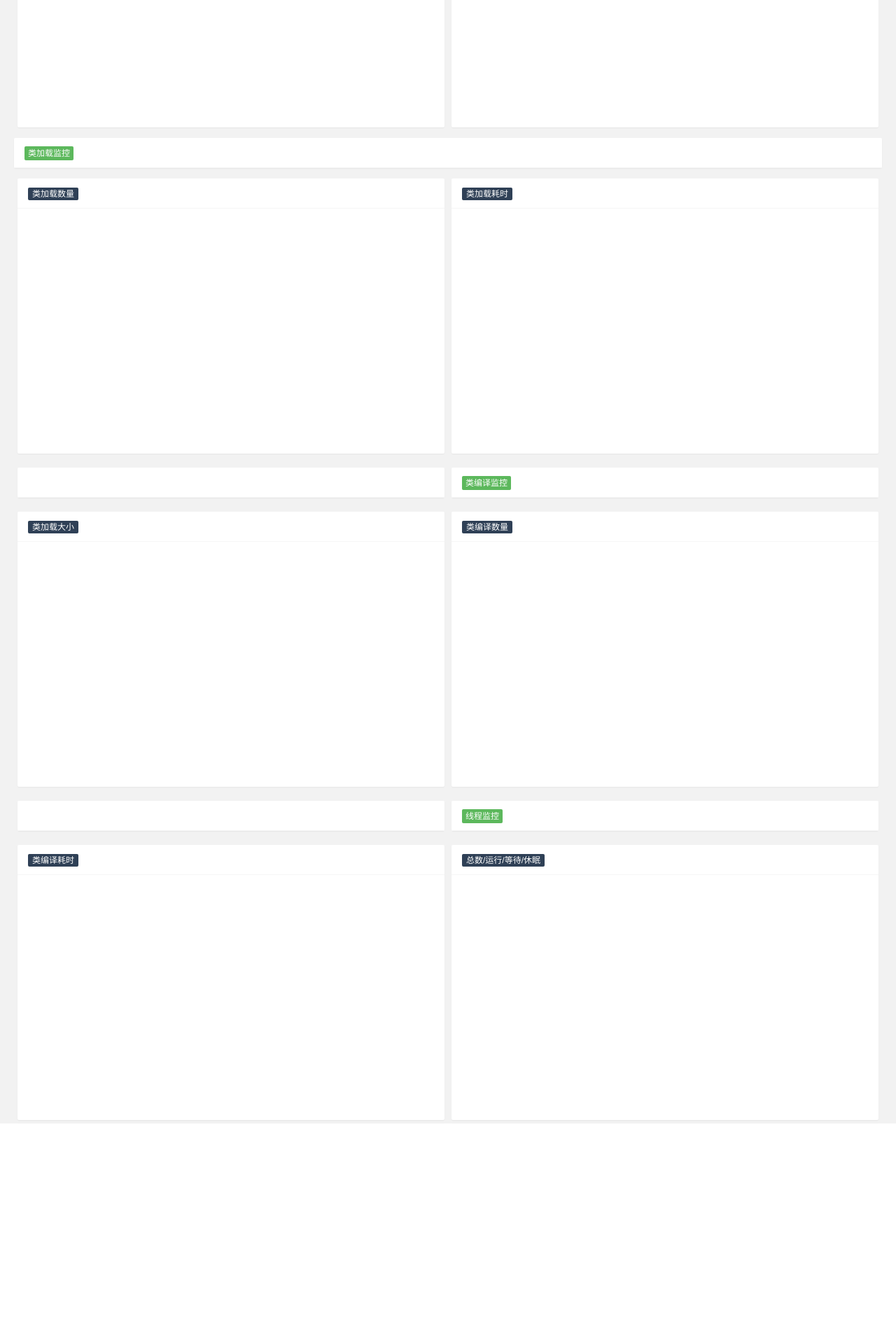
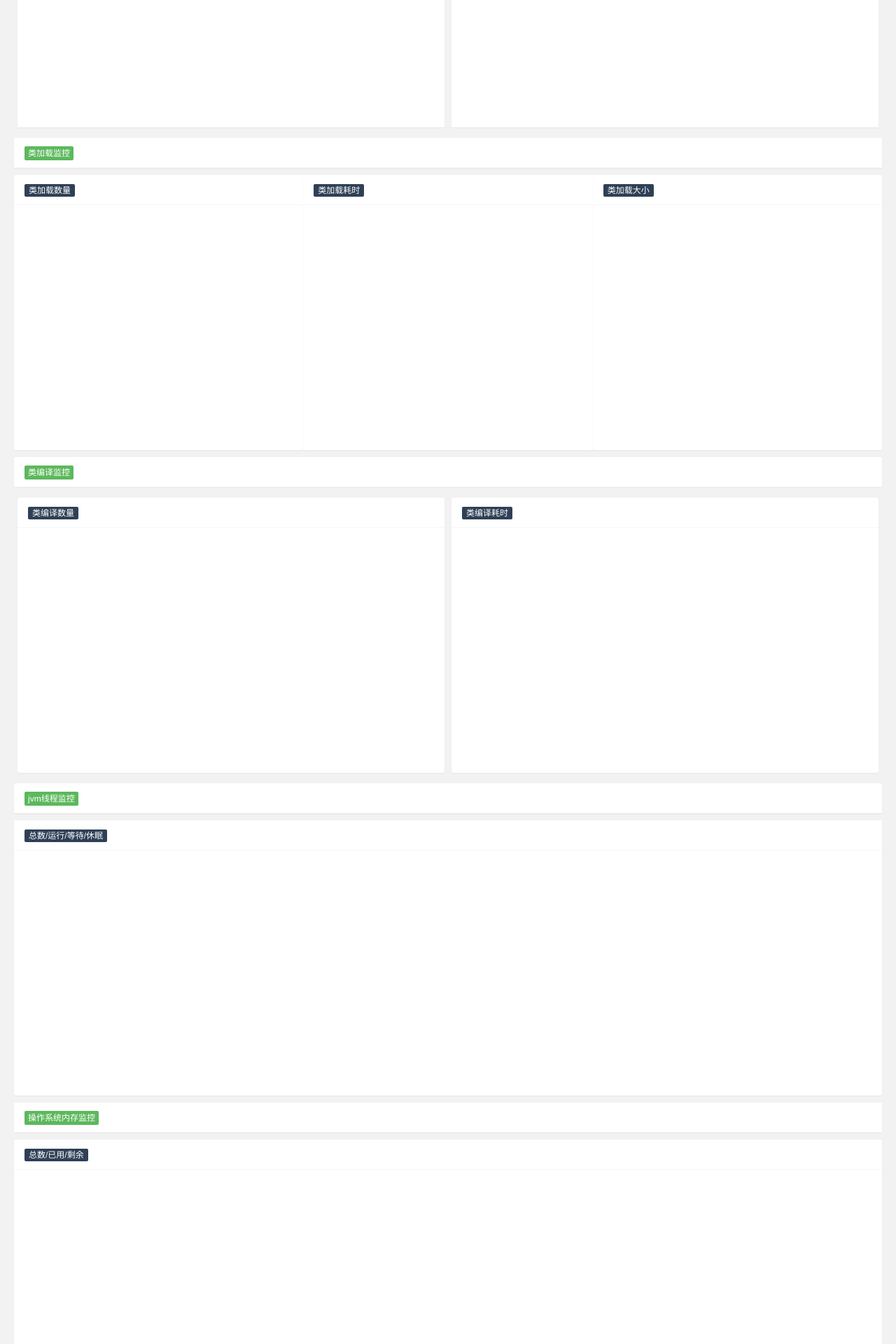
Before and after one commit to userlang/jvm-agent-monitor, a Spring app: page /monitor in a window 1280 px wide. Shown: the part 1732-3652 px from the top of the page at 70% size. Before the commit the page ends 3337 px from the top, so only its background shows below. Run offline with Thymeleaf, Linux system fonts and the light colour scheme; the template is opened without the code that fills it, so the values that code supplies are empty; some of the project's set-up classes (security, data sources, template engines, error pages and the like) are left out, and stand-ins take their place.

Commit message:
增加传感器 和内存获取信息

```diff
--- a/Jvm-Monitor/src/main/java/com/langjn/monitor/task/MonitiorTask.java
+++ b/Jvm-Monitor/src/main/java/com/langjn/monitor/task/MonitiorTask.java
@@ -122,6 +122,7 @@ public class MonitiorTask {
 			JSONObject info=JSONObject.parseObject(HttpUtil.URLGet(url+"/jvm_agent/info/memory"));
 			if(info.getIntValue("code")==0){
 				MemoryEntity entity = info.getObject("memory", MemoryEntity.class);
+				entity.setName(i.getName());
 				memoryTableMapper.insert(entity);
 			}
 		});
@@ -139,6 +140,7 @@ public class MonitiorTask {
 			JSONObject info=JSONObject.parseObject(HttpUtil.URLGet(url+"/jvm_agent/info/sensors"));
 			if(info.getIntValue("code")==0){
 				SensorsEntity entity = info.getObject("sensors", SensorsEntity.class);
+				entity.setName(i.getName());
 				sensorsTableMapper.insert(entity);
 			}
 		});
--- /dev/null
+++ b/Jvm-Monitor/src/main/resources/static/js/memory.js
@@ -0,0 +1,88 @@
+function memory(data) {
+
+    var myChart = echarts.init(document.getElementById('sys_memory'));
+    myChart.setOption(option = {
+        backgroundColor: background_color,
+        title: {
+            subtext: '单位/GB',
+            textStyle: {
+                color: '#fff'
+            }
+        },
+        xAxis: {
+            axisLine: { lineStyle: { color: '#fff' } },
+            data: data.map(function (item) {
+                return item.date;
+            }),
+            nameTextStyle: {
+                color: '#fff'
+            }
+        },
+        yAxis: {
+            scale: true,
+            axisLine: { lineStyle: { color: '#fff' } },
+            splitLine: { show: false }
+        },
+        tooltip: my_tooltip,
+        toolbox: my_toolbox,
+        dataZoom: [{
+            startValue: data[0].date
+        }, {
+            type: 'inside'
+        }],
+        visualMap: [{
+            // 针对 EC 系列的 visualMap
+            seriesIndex: 0,
+            show: false,
+            inRange: {
+                color: colors[0]
+            }
+        },{
+            // 针对 EU 系列的 visualMap
+            seriesIndex: 1,
+            show: false,
+            inRange: {
+                color: colors[1]
+            }
+        },{
+            // 针对 EC 系列的 visualMap
+            seriesIndex: 2,
+            show: false,
+            inRange: {
+                color: colors[2]
+            }
+        }],
+        series: [
+            {
+                name: "Total",//（2）
+                type: 'line',
+                data: data.map(function (item) {
+                    return item.total;
+                }),
+                lineStyle: {
+                    color: colors[0]
+                }
+            },
+            {
+                name: "free",//（3）
+                type: 'line',
+                data: data.map(function (item) {
+                    return item.free
+                }),
+                lineStyle: {
+                    color: colors[1]
+                }
+            },
+            {
+                name: "used",//（3）
+                type: 'line',
+                data: data.map(function (item) {
+                    return item.used
+                }),
+                lineStyle: {
+                    color: colors[2]
+                }
+            }
+             ]
+    });
+}
--- a/Jvm-Monitor/src/main/resources/static/js/socket.js
+++ b/Jvm-Monitor/src/main/resources/static/js/socket.js
@@ -57,6 +57,22 @@ function thread() {
     });
 }
 
+
+function memory() {
+    var socket = new SockJS('/websocket');
+    var stompClient = Stomp.over(socket);
+    stompClient.connect({}, function (frame) {
+        stompClient.subscribe('/topic/memory', function (d) {
+            var data = JSON.parse(d.body)
+            memory(data);
+            setTimeout(function () {
+                stompClient.send("/app/memory", {}, GetQueryString("pid"));
+            }, interval_time);
+        });
+        stompClient.send("/app/memory", {}, GetQueryString("pid"));
+    });
+}
+
 //加载层-默认风格
 layer.load();
 
@@ -64,6 +80,7 @@ layer.load();
 gc()
 cl()
 thread()
+memory()
 
 //此处演示关闭
 setTimeout(function () {
--- a/Jvm-Monitor/src/main/resources/templates/monitor.html
+++ b/Jvm-Monitor/src/main/resources/templates/monitor.html
@@ -151,7 +151,7 @@
         </div>
     </div>
 
-    <div class="layui-col-md6">
+        <div class="layui-col-md4">
             <div class="layui-card">
                 <div class="layui-card-header">
                     <span class="layui-badge layui-bg-cyan">类加载数量</span>
@@ -161,7 +161,7 @@
             </div>
         </div>
 
-    <div class="layui-col-md6">
+        <div class="layui-col-md4">
             <div class="layui-card">
                 <div class="layui-card-header">
                     <span class="layui-badge layui-bg-cyan">类加载耗时</span>
@@ -171,23 +171,7 @@
             </div>
         </div>
 
-    <div class="layui-col-md6" style="margin: 10px 0 10px 0">
-        <div class="layui-card">
-            <div class="layui-card-header">
-                <!--<span class="layui-badge layui-bg-green title">类加载监控</span>-->
-            </div>
-        </div>
-    </div>
-
-    <div class="layui-col-md6" style="margin: 10px 0 10px 0">
-        <div class="layui-card">
-            <div class="layui-card-header">
-                <span class="layui-badge layui-bg-green title">类编译监控</span>
-            </div>
-        </div>
-    </div>
-
-    <div class="layui-col-md6">
+        <div class="layui-col-md4">
             <div class="layui-card">
                 <div class="layui-card-header">
                     <span class="layui-badge layui-bg-cyan">类加载大小</span>
@@ -197,28 +181,22 @@
             </div>
         </div>
 
+    <div class="layui-col-md12" style="margin: 10px 0 10px 0">
+        <div class="layui-card">
+            <div class="layui-card-header">
+                <span class="layui-badge layui-bg-green title">类编译监控</span>
+            </div>
+        </div>
+    </div>
+
+
+
     <div class="layui-col-md6">
         <div class="layui-card">
             <div class="layui-card-header">
                 <span class="layui-badge layui-bg-cyan">类编译数量</span>
             </div>
             <div class="layui-card-body" id="comn" style="height: 330px">
-            </div>
-        </div>
-    </div>
-
-    <div class="layui-col-md6" style="margin: 10px 0 10px 0">
-        <div class="layui-card">
-            <div class="layui-card-header">
-                <!--<span class="layui-badge layui-bg-green title">类编译监控</span>-->
-            </div>
-        </div>
-    </div>
-
-    <div class="layui-col-md6" style="margin: 10px 0 10px 0">
-        <div class="layui-card">
-            <div class="layui-card-header">
-                <span class="layui-badge layui-bg-green title">线程监控</span>
             </div>
         </div>
     </div>
@@ -233,12 +211,40 @@
         </div>
     </div>
 
-    <div class="layui-col-md6">
+    <div class="layui-col-md12" style="margin: 10px 0 10px 0">
+        <div class="layui-card">
+            <div class="layui-card-header">
+                <span class="layui-badge layui-bg-green title">jvm线程监控</span>
+            </div>
+        </div>
+    </div>
+
+
+
+
+    <div class="layui-col-md12">
         <div class="layui-card">
             <div class="layui-card-header">
                 <span class="layui-badge layui-bg-cyan">总数/运行/等待/休眠</span>
             </div>
             <div class="layui-card-body" id="thread" style="height: 330px">
+            </div>
+        </div>
+    </div>
+
+    <div class="layui-col-md12" style="margin: 10px 0 10px 0">
+        <div class="layui-card">
+            <div class="layui-card-header">
+                <span class="layui-badge layui-bg-green title">操作系统内存监控</span>
+            </div>
+        </div>
+    </div>
+    <div class="layui-col-md12">
+        <div class="layui-card">
+            <div class="layui-card-header">
+                <span class="layui-badge layui-bg-cyan">总数/已用/剩余</span>
+            </div>
+            <div class="layui-card-body" id="sys_memory" style="height: 330px">
             </div>
         </div>
     </div>
@@ -267,5 +273,6 @@
 <script src="/js/comt.js"></script>
 <script src="/js/combyte.js"></script>
 <script src="/js/thread.js"></script>
+<script src="/js/memory.js"></script>
 </body>
 </html>
```
Also changed, not shown: Jvm-Monitor/src/main/java/com/langjn/monitor/api/monitor/controller/WebSocketController.java (+23 -0 lines), Jvm-Monitor/src/main/java/com/langjn/monitor/api/monitor/entity/MemoryEntity.java (+10 -0 lines). Lines whose indentation alone changed are shown as unchanged.
